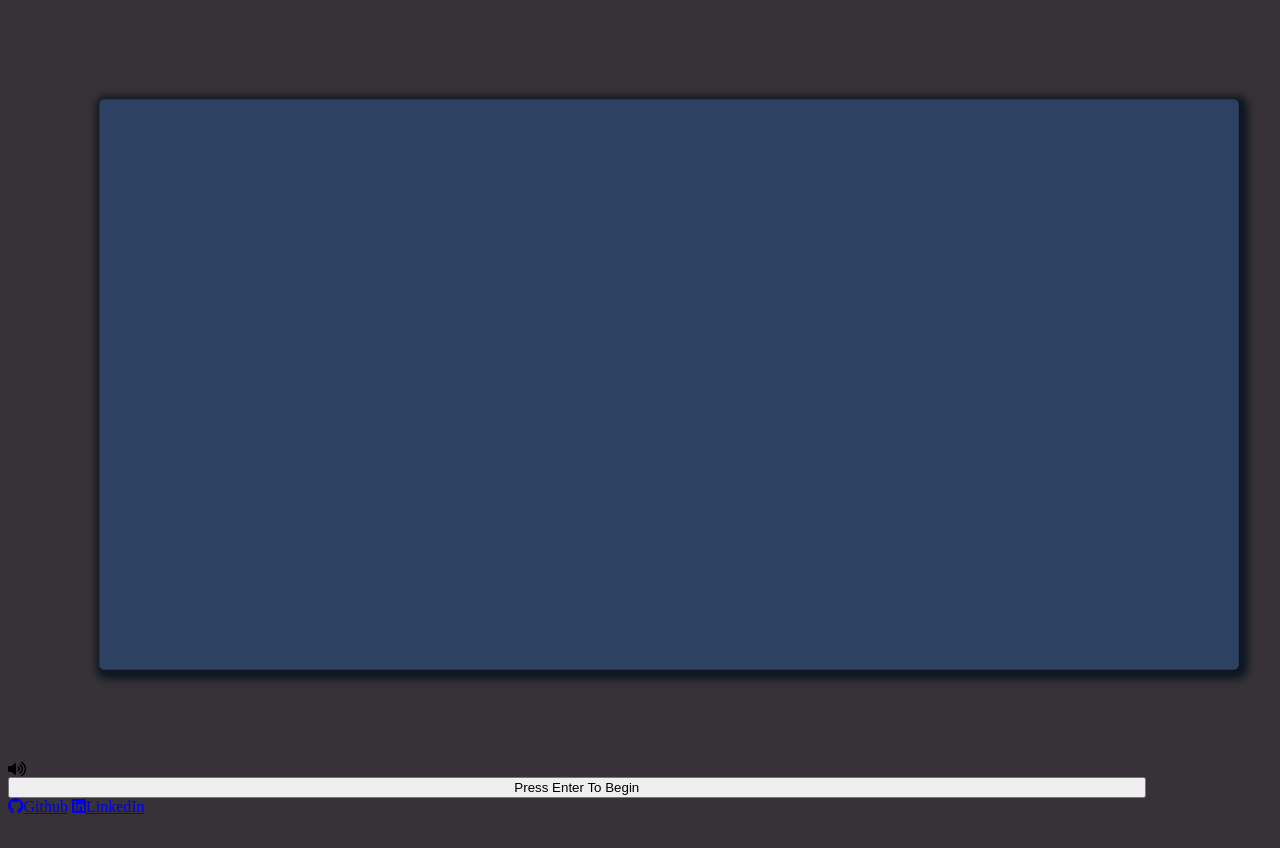
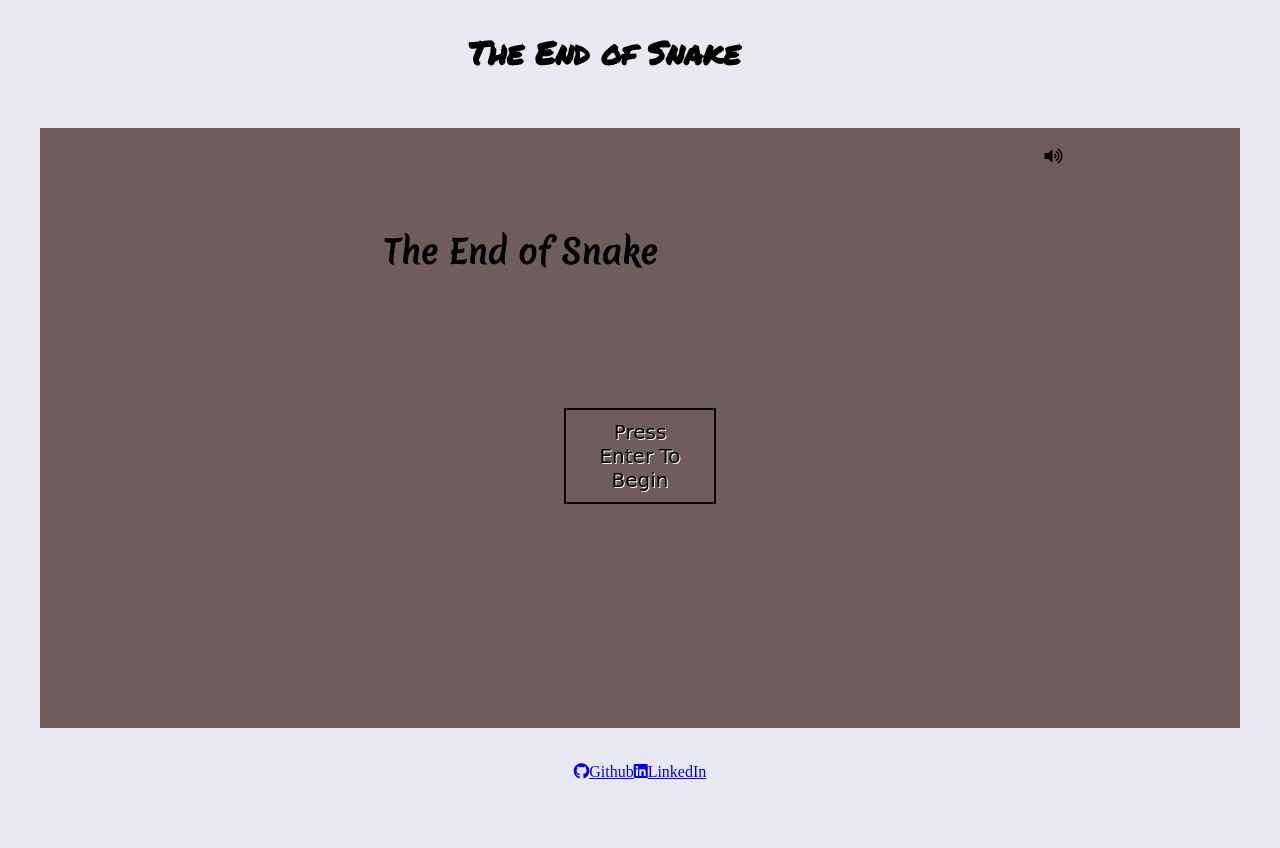
Before and after one commit to muhammedimtiyaz/the-end-of-snake, a website built with webpack: page index.html in a window 1280 px wide. Before the commit the page ends 824 px from the top, so only its background shows below. Built offline with nearby package versions, Linux system fonts and the light colour scheme.

Commit message:
Finish CSS

```diff
--- a/app/assets/stylesheets/main.css
+++ b/app/assets/stylesheets/main.css
@@ -1,22 +1,37 @@
-/* font-family: 'Permanent Marker', cursive;
+/* /* font-family: 'Permanent Marker', cursive;
 font-family: 'Merienda', cursive; */
 
-body {
+/* body {
   background-color: #363237;
   display: flex;
   flex-direction: column;
+  justify-content: center;
+  align-items: center;
 }
 
-.canvas {
+main {
+  display: flex;
+  align-items: center;
+  position: relative;
+  flex-direction: column;
+  width: 90%;
+  height: 70%;
+}
+
+canvas {
   width: 100%;
-  /* height: 70%; */
+  height: 70%;
   margin: 8% 8%;
   background-color: #2D4262;
   border: 1px solid rgb(35, 53, 79);
   border-radius: 5px;
-  -webkit-box-shadow: 3px 3px 7px 6px rgb(14, 23, 34);  /* Safari 3-4, iOS 4.0.2 - 4.2, Android 2.3+ */
-  -moz-box-shadow:    3px 3px 7px 6px rgb(14, 23, 34);  /* Firefox 3.5 - 3.6 */
-  box-shadow:         3px 3px 7px 6px rgb(14, 23, 34); /* Opera 10.5, IE 9, Firefox 4+, Chrome 6+, iOS 5 */
+  -webkit-box-shadow: 3px 3px 7px 6px rgb(14, 23, 34);
+  -moz-box-shadow:    3px 3px 7px 6px rgb(14, 23, 34);
+  box-shadow:         3px 3px 7px 6px rgb(14, 23, 34);
+}
+
+canvas {
+  margin: 120px auto;
 }
 
 .content {
@@ -38,8 +53,127 @@ body {
 .sub-header {
   position: absolute;
   top: 0;
-  left: calc(50% - 171.5px);
+  left: calc(50% - 170px);
   height: 100px;
   width: auto;
   display: none;
 }
+
+.start-button {
+  position: absolute;
+  margin: 400px calc(50% - 76px);
+  z-index: 1;
+  border-style: solid;
+  border-color: black;
+  background: none;
+  font-family: 'Press Start 2P', cursive;
+  padding: 10px 30px;
+  color: black;
+  font-size: 20px;
+  text-shadow: 1px 1px white;
+}
+
+.start-button button {
+  background-color: none;
+}
+
+#sound {
+  position: absolute;
+  height: 20px;
+  width: auto;
+  margin: 140px 82%;
+}
+
+.footer-links {
+  z-index: 1;
+  margin: -85px auto 0 auto;
+  display: flex;
+}
+
+.footer-links i {
+  height: 30px;
+  width: auto;
+}
+
+.footer-links i:hover {
+  height: 32px;
+  width: auto;
+}
+ */
+
+ body {
+  background-color: #E8E9F3;
+  display: flex;
+  flex-direction: column;
+}
+
+main {
+  display: flex;
+  position: relative;
+  flex-direction: column;
+}
+
+.header {
+  position: absolute;
+  left: 375px;
+  top: 200px;
+  opacity: 1;
+  font-family: 'Merienda', cursive;
+}
+
+.sub-header {
+  position: absolute;
+  top: 0;
+  left: calc(50% - 171.5px);
+  height: 100px;
+  width: auto;
+  display: block;
+  font-family: 'Permanent Marker', cursive;
+}
+
+.start-button {
+  position: absolute;
+  margin: 400px calc(50% - 76px);
+  z-index: 1;
+  border-style: solid;
+  border-color: black;
+  background: none;
+  font-family: 'Press Start 2P', cursive;
+  padding: 10px 30px;
+  color: black;
+  font-size: 20px;
+  text-shadow: 1px 1px white;
+}
+
+.start-button button {
+  background-color: none;
+}
+
+
+#sound {
+  position: absolute;
+  height: 20px;
+  width: auto;
+  margin: 140px 82%;
+}
+
+.canvas {
+  margin: 120px auto;
+  background-color: rgb(111, 93, 93);
+}
+
+.footer-links {
+  z-index: 1;
+  margin: -85px auto 0 auto;
+  display: flex;
+}
+
+.footer-links i {
+  height: 30px;
+  width: auto;
+}
+
+.footer-links i:hover {
+  height: 32px;
+  width: auto;
+}
--- a/index.html
+++ b/index.html
@@ -11,18 +11,30 @@
   </head>
   <body>
     <script src="app/assets/javascripts/bundle.js" type="text/javascript"></script>
-    <div class="content">
+    <!-- <main class="content">
       <canvas class="canvas"></canvas>
-      <i class="fas fa-volume-up"></i>
+      <i class="fas fa-volume-up" id="sound" ></i>
       <button class="start-button">Press Enter To Begin</button>
-      <!-- <img src="app/assets/images/title.png" alt="the-end-of-snake" class="header"> -->
       <h1 class="header">The End of Snake</h1>
       <h1 class="sub-header">The End of Snake</h1>
-      <!-- <img src="app/assets/images/title.png" alt="the-end-of-snake" class="sub-header"> -->
-    </div>
+    </main>
     <footer class="footer-links">
       <a href="https://github.com/muhammedimtiyaz"><i class="fab fa-github"></i>Github</a>
-      <a href="https://www.linkedin.com/in/muhammed-imtiyaz/"><i class="fab fa-linkedin"></i>LinkedIn</a>
-    </footer>
+      <a href="https://www.linkedin.com/in/muhammed-imtiyaz/"><i class="fab fa-linkedin"></i>LinkedIn</a> -->
+    <!-- </footer> -->
+
+
+
+      <main id='game-contents'>
+        <canvas class='canvas' height=600 width='1200'></canvas>
+        <i class="fas fa-volume-up" id="sound" ></i>
+        <button class='start-button'>Press Enter To Begin</button>
+        <h1 class="header">The End of Snake</h1>
+        <h1 class="sub-header">The End of Snake</h1>
+      </main>
+      <footer class='footer-links'>
+          <a href="https://github.com/muhammedimtiyaz"><i class="fab fa-github"></i>Github</a>
+          <a href="https://www.linkedin.com/in/muhammed-imtiyaz/"><i class="fab fa-linkedin"></i>LinkedIn</a>
+      </footer>
   </body>
 </html>
```
